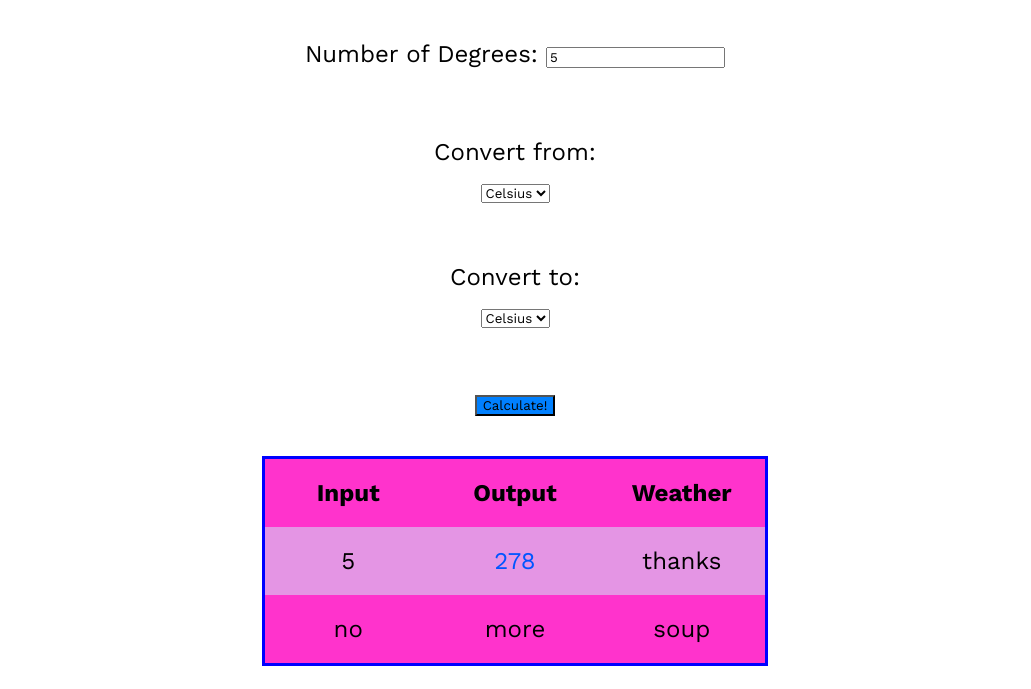
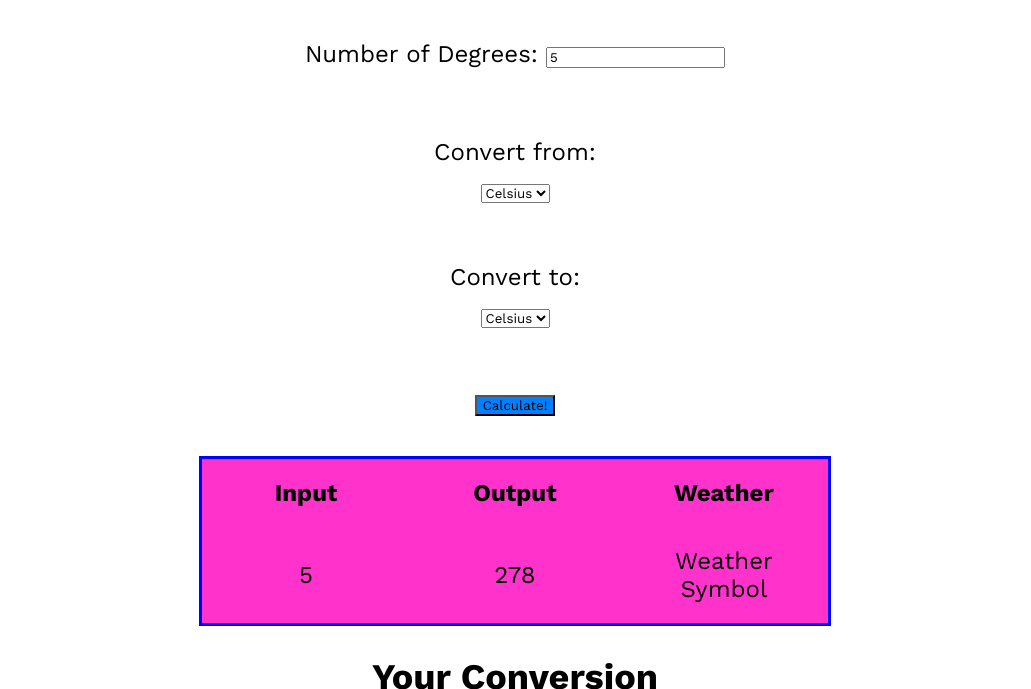
Before and after one commit to jeaninewilson2020/temperature_calculator, a plain HTML site: page index.html in a window 1280 px wide. Both pictures are taken after typing "5" into the empty fields and a click on the input "Calculate!". Shown: the part 111-800 px from the top of the page, without its empty margins (125-1156 px from the left). Drawn offline with nearby package versions, Linux system fonts and the light colour scheme.

Commit message:
inputs and outputs update dynamically

```diff
--- a/index.html
+++ b/index.html
@@ -52,7 +52,7 @@
 
     <div class="conversion-box">
         <div class="table">
-        <table>
+        <table id ="table">
             <th>
                 Input
             </th>
@@ -62,16 +62,9 @@
             <th>
                 Weather
             </th>
-            <tr>
-                <td id="input"></td>
-                <td id="output"></td>
-                <td>thanks</td>
-            </tr>
-            <tr>
-                <td>no</td>
-                <td>more</td>
-                <td>soup</td>
-            </tr>
+            <tbody id="tbody">
+
+        </tbody>
         </table>
         </div>
         <h2>Your Conversion</h2>
--- a/resources/styles.css
+++ b/resources/styles.css
@@ -21,7 +21,7 @@ table {
     margin-left: auto;
     margin-right: auto;
     table-layout: fixed;
-    width: 40%;
+    width: 50%;
     border-collapse: collapse;
     border: 3px solid blue;
 }
--- a/script.js
+++ b/script.js
@@ -1,5 +1,5 @@
 
-
+const inputCelsius = document.getElementById('inputDegrees').value;
 
 function getKelvin (input) {
    const celsius = Math.floor(input);
@@ -12,9 +12,29 @@ function getKelvin (input) {
 
 }
 
+function calculateTemp() {
+   // Generates a new row of data each time the calculate button is clicked
+   const tableBody = document.getElementById("tbody");
+   const row = tableBody.insertRow(0);
+   const cell1 = row.insertCell(0);
+   const cell2 = row.insertCell(1);
+   const cell3 = row.insertCell(2);
 
+   cell1.innerHTML = document.getElementById('inputDegrees').value;
+   cell2.innerHTML = getKelvin(document.getElementById('inputDegrees').value);
+   cell3.innerHTML = "Weather Symbol";
 
+   // Prevents auto refresh on the page
+   const form = document.getElementById("form");
+    function handleForm(event) {
+       event.preventDefault();
+    }
+    form.addEventListener('submit', handleForm);
+}
+
+/*
  function calculateTemp() {
+    generateData();
     // Calls the function above with the value from inputDegrees as its value
     const outputKelvin = getKelvin(document.getElementById('inputDegrees').value);
     //Gets the output and displays it at the bottom of the page
@@ -23,7 +43,7 @@ function getKelvin (input) {
 
     //Gets the input and displays it at the bottom of the page
     //Set inputDegrees to our inputCelsius variable
-    const inputCelsius = document.getElementById('inputDegrees').value;
+    //const inputCelsius = document.getElementById('inputDegrees').value;
     sessionStorage.setItem("inputElement", inputCelsius);
     document.getElementById("input").innerHTML = sessionStorage.getItem("inputElement");
 
@@ -48,6 +68,5 @@ function getKelvin (input) {
        sessionStorage.setItem("autosave", finalOutput.value);
 
    });
+}
 */
-
-}
```
